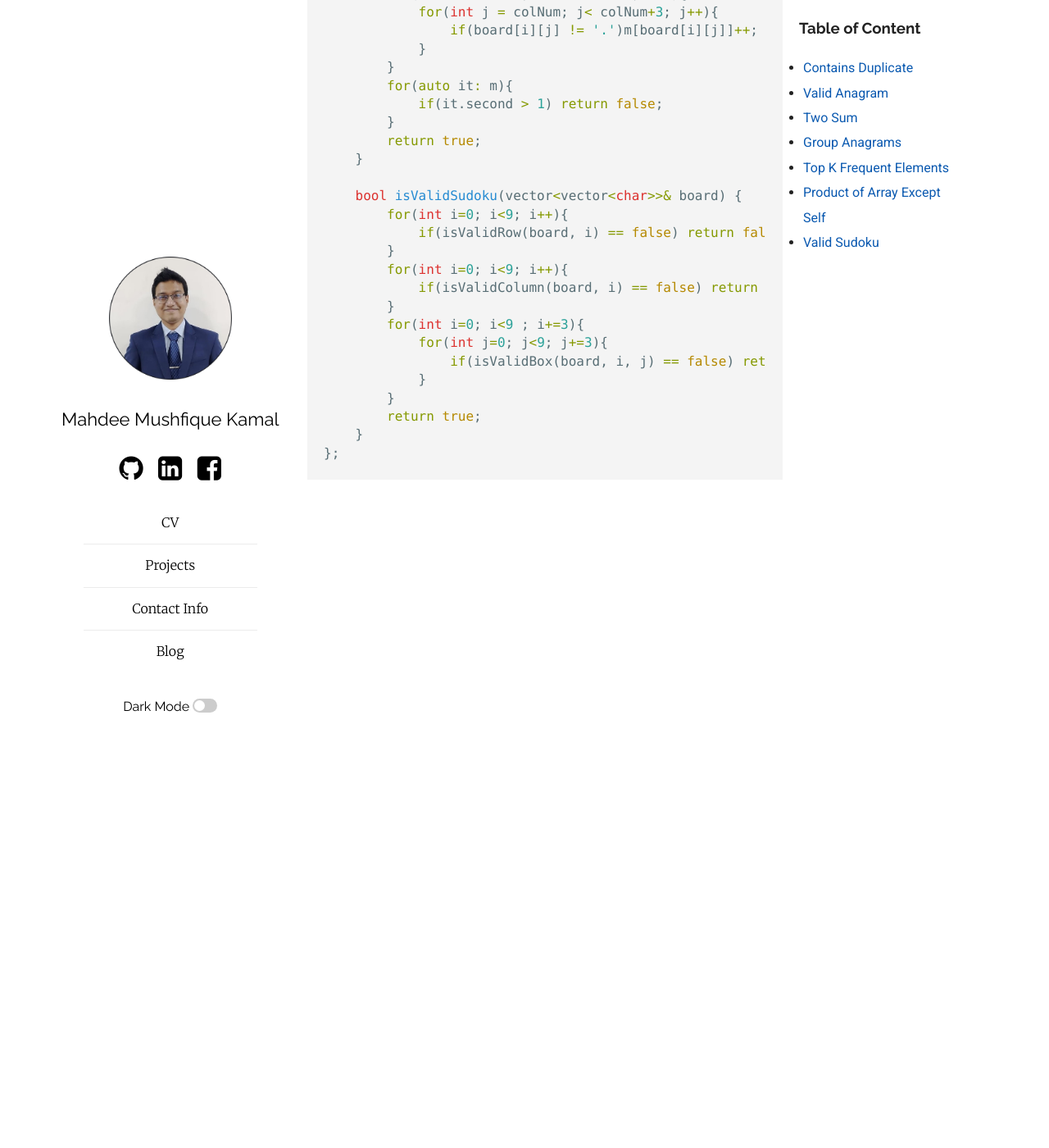
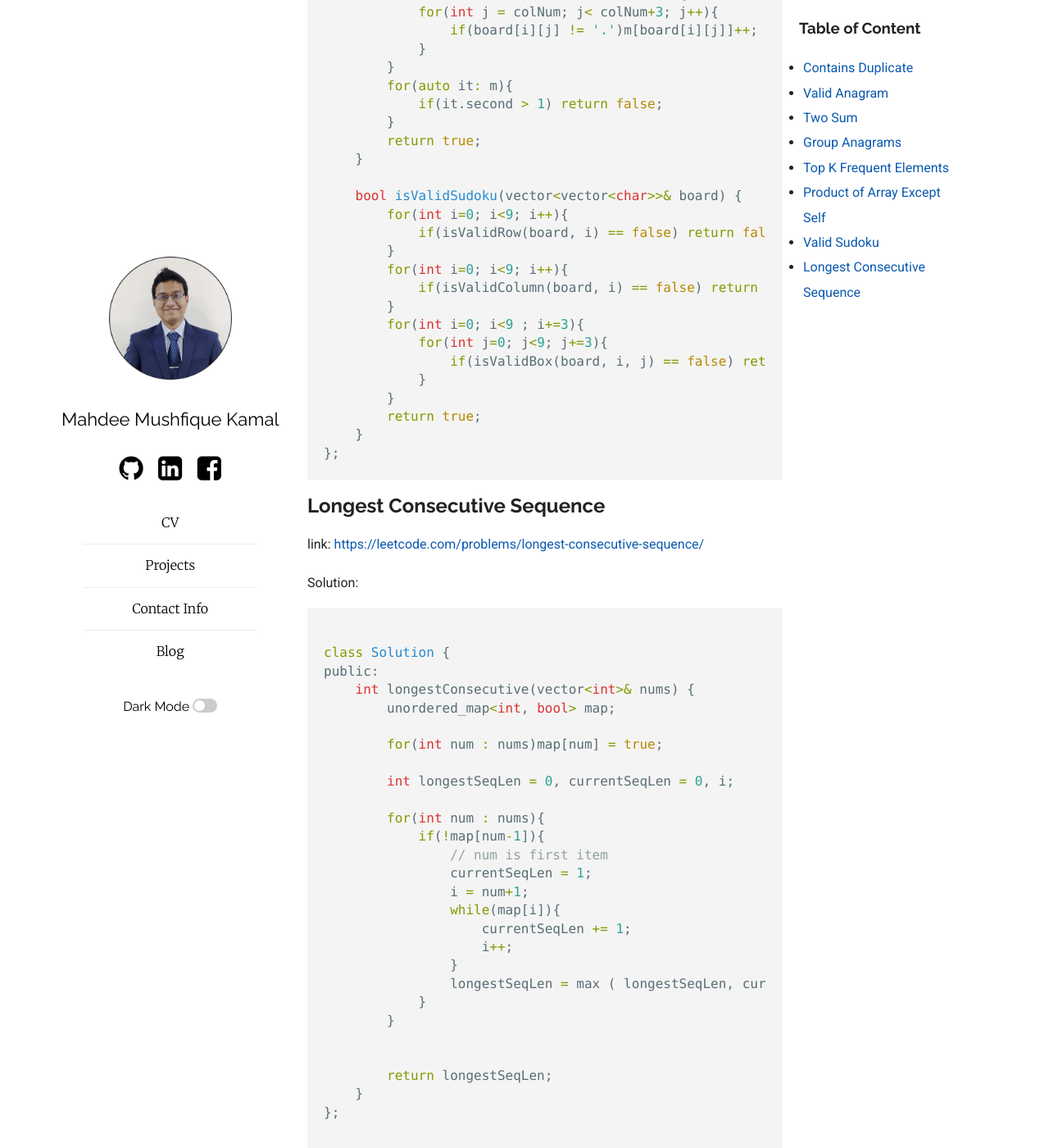
Before and after one commit to MahdeeMushfiqueKamal/MahdeeMushfiqueKamal.github.io, a Jekyll site: the page built from _posts/2023-08-28-neetcode-Arrays-&-Hashing.markdown, in a window 1280 px wide and 1400 px high, scrolled down 5719 px. Shown: the whole window at 82% size. Built offline with Jekyll 4.4.1, drawn with Linux system fonts in a browser that asks for light colours.

Commit message:
array and hashing final

````diff
--- a/_posts/2023-08-28-neetcode-Arrays-&-Hashing.markdown
+++ b/_posts/2023-08-28-neetcode-Arrays-&-Hashing.markdown
@@ -258,3 +258,40 @@ public:
     }
 };
 ```
+
+## Longest Consecutive Sequence
+
+link: [https://leetcode.com/problems/longest-consecutive-sequence/](https://leetcode.com/problems/longest-consecutive-sequence/)
+
+Solution:
+
+```cpp
+
+class Solution {
+public:
+    int longestConsecutive(vector<int>& nums) {
+        unordered_map<int, bool> map;
+
+        for(int num : nums)map[num] = true;
+
+        int longestSeqLen = 0, currentSeqLen = 0, i;
+
+        for(int num : nums){
+            if(!map[num-1]){
+                // num is first item
+                currentSeqLen = 1;
+                i = num+1;
+                while(map[i]){
+                    currentSeqLen += 1;
+                    i++;
+                }
+                longestSeqLen = max ( longestSeqLen, currentSeqLen);
+            }
+        }
+
+
+        return longestSeqLen;
+    }
+};
+
+```
````
